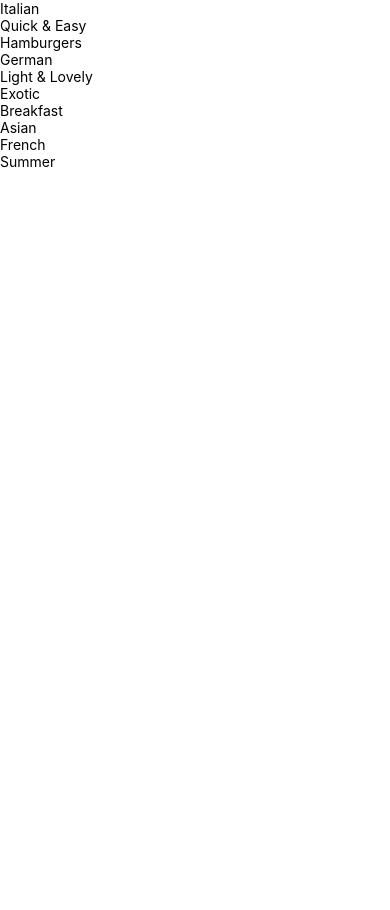
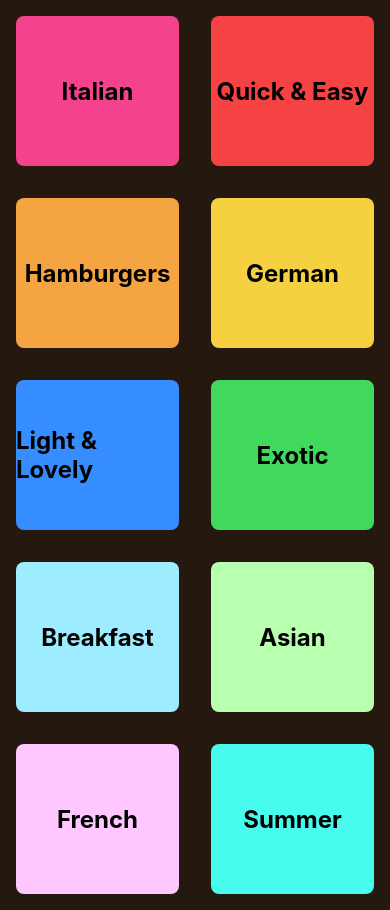
Before and after one commit to shyamtiwari02062001/Meals, a React Native app: screen / in a window 390 px wide. Before the commit the page ends 844 px from the top, so only its background shows below. Built offline with nearby package versions, Linux system fonts and the light colour scheme.

Commit message:
Displayed the category in form of grid

```diff
--- a/App.js
+++ b/App.js
@@ -1,10 +1,18 @@
 import React from 'react';
-import {StatusBar} from 'expo-status-bar';
-import {StyleSheet, Text, View} from 'react-native';
+import {StatusBar, StyleSheet, Text, View} from 'react-native';
 import CategoryScreen from './screens/categoryScreen';
 
 export default function App() {
-  return <CategoryScreen />;
+  return (
+    <View style={styles.container}>
+      <StatusBar style={'light'} />
+      <CategoryScreen />
+    </View>
+  );
 }
 
-const styles = StyleSheet.create({});
+const styles = StyleSheet.create({
+  container: {
+    backgroundColor: '#24180f',
+  },
+});
--- a/components/categoryGridTile.js
+++ b/components/categoryGridTile.js
@@ -2,14 +2,44 @@ import React from 'react';
 import {View, Pressable, Text, StyleSheet} from 'react-native';
 const CategoryGriteTile = ({title, color}) => {
   return (
-    <View>
-      <Pressable>
-        <View>
-          <Text>{title}</Text>
+    <View style={[styles.gridItem, {backgroundColor: color}]}>
+      <Pressable
+        android_ripple={{color: '#fff'}}
+        style={({pressed}) => [
+          styles.button,
+          pressed ? styles.buttonPressed : null,
+        ]}>
+        <View style={styles.innerContainer}>
+          <Text style={styles.title}>{title}</Text>
         </View>
       </Pressable>
     </View>
   );
 };
 export default CategoryGriteTile;
-const styles = StyleSheet.create({});
+const styles = StyleSheet.create({
+  gridItem: {
+    flex: 1,
+    margin: 16,
+    height: 150,
+    elevation: 4,
+    borderRadius: 8,
+    overflow: 'hidden',
+  },
+  innerContainer: {
+    flex: 1,
+    alignItems: 'center',
+    justifyContent: 'center',
+  },
+  button: {
+    flex: 1,
+  },
+  title: {
+    fontWeight: 'bold',
+    fontSize: 24,
+    color: '#000',
+  },
+  buttonPressed: {
+    opacity: 0.5,
+  },
+});
--- a/screens/categoryScreen.js
+++ b/screens/categoryScreen.js
@@ -1,5 +1,5 @@
 import React from 'react';
-import {View, FlatList} from 'react-native';
+import {FlatList} from 'react-native';
 import CategoryGriteTile from '../components/categoryGridTile';
 import {CATEGORIES} from '../data/dummyData';
 
@@ -14,9 +14,11 @@ const CategoryScreen = () => {
   };
   return (
     <FlatList
+      showsVerticalScrollIndicator={false}
       data={CATEGORIES}
       renderItem={renderCategoryItem}
       keyExtractor={item => item.id}
+      numColumns={2}
     />
   );
 };
```
